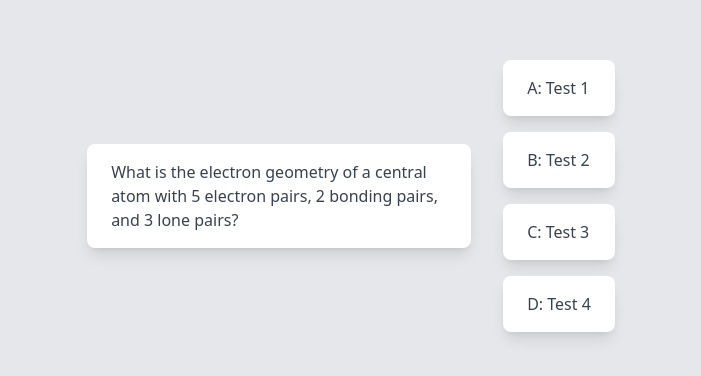
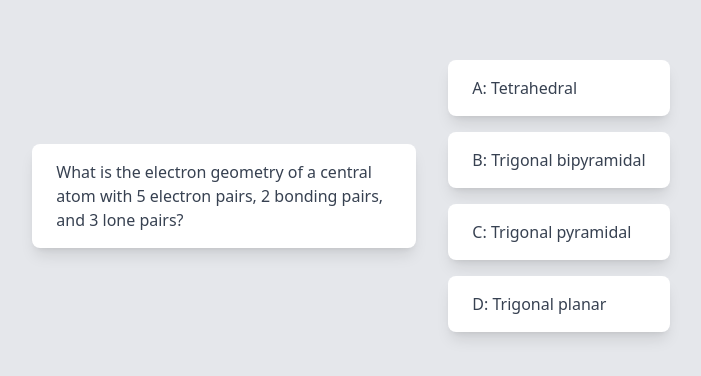
Before and after one commit to cjohnson/Memoize, a Next.js app in the folder memoize-frontend/: page / in a window 1280 px wide. Shown: the part 204-580 px from the top of the page, without its empty margins (289-990 px from the left). Built offline with nearby package versions, Linux system fonts and the light colour scheme.

Commit message:
Rework <a> so that hover display is not reached outside of bounds of MC option

```diff
--- a/memoize-frontend/src/pages/index.tsx
+++ b/memoize-frontend/src/pages/index.tsx
@@ -1,6 +1,7 @@
 import { type NextPage } from "next";
 import Head from "next/head";
-import { Component } from "react";
+
+import MultipleChoiceOption from "./multiplechoiceoption";
 
 type CardProps = {
   prompt: string
@@ -16,23 +17,6 @@ export const Card = ({ prompt: prompt }: CardProps) => <aside>
   </div>
 </aside>
 
-type MultipleChoiceOptionProps = {
-  title: string,
-  option_index: string
-}
-
-export const MultipleChoiceOption = ({ title: title, option_index: option_index }: MultipleChoiceOptionProps) => <aside>
-  <a href='#'>
-    <div className="max-w-sm rounded-lg overflow-hidden shadow-lg m-4 bg-white">
-      <div className="px-6 py-4">
-        <p className="text-gray-700 text-base">
-          { option_index }: {title}
-        </p>
-      </div>
-    </div>
-  </a>
-</aside>
-
 const Home: NextPage = () => {
   return (
     <>
@@ -44,10 +28,10 @@ const Home: NextPage = () => {
       <main className="bg-gray-200 flex justify-center items-center space-between h-screen">
         <Card prompt="What is the electron geometry of a central atom with 5 electron pairs, 2 bonding pairs, and 3 lone pairs?"/>
         <div className="columns">
-          <MultipleChoiceOption option_index="A" title="Test 1"/>
-          <MultipleChoiceOption option_index="B" title="Test 2"/>
-          <MultipleChoiceOption option_index="C" title="Test 3"/>
-          <MultipleChoiceOption option_index="D" title="Test 4"/>
+          <MultipleChoiceOption option_index="A" title="Tetrahedral"/>
+          <MultipleChoiceOption option_index="B" title="Trigonal bipyramidal"/>
+          <MultipleChoiceOption option_index="C" title="Trigonal pyramidal"/>
+          <MultipleChoiceOption option_index="D" title="Trigonal planar"/>
         </div>
       </main>
     </>
--- /dev/null
+++ b/memoize-frontend/src/pages/multiplechoiceoption.tsx
@@ -0,0 +1,26 @@
+import React from "react";
+
+type MultipleChoiceOptionProps = {
+  title: string,
+  option_index: string
+}
+
+class MultipleChoiceOption extends React.Component<MultipleChoiceOptionProps> {
+  render() {
+    return (
+      <>
+        <div className="max-w-sm rounded-lg overflow-hidden shadow-lg m-4 bg-white">
+          <a href='#'>
+            <div className="px-6 py-4">
+              <p className="text-gray-700 text-base">
+                { this.props.option_index }: { this.props.title }
+              </p>
+            </div>
+          </a>
+        </div>
+      </>
+    );
+  }
+}
+
+export default MultipleChoiceOption;
```
